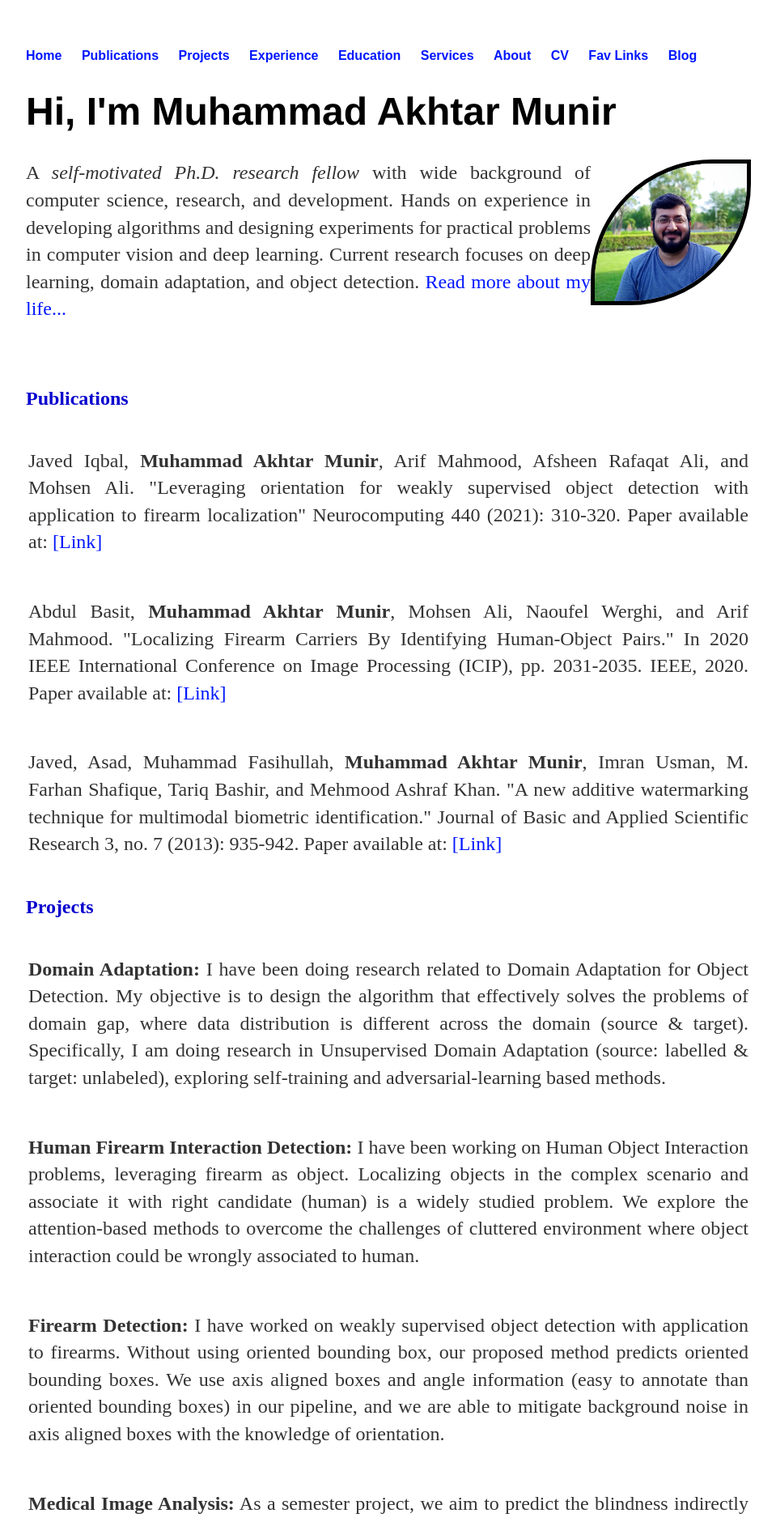
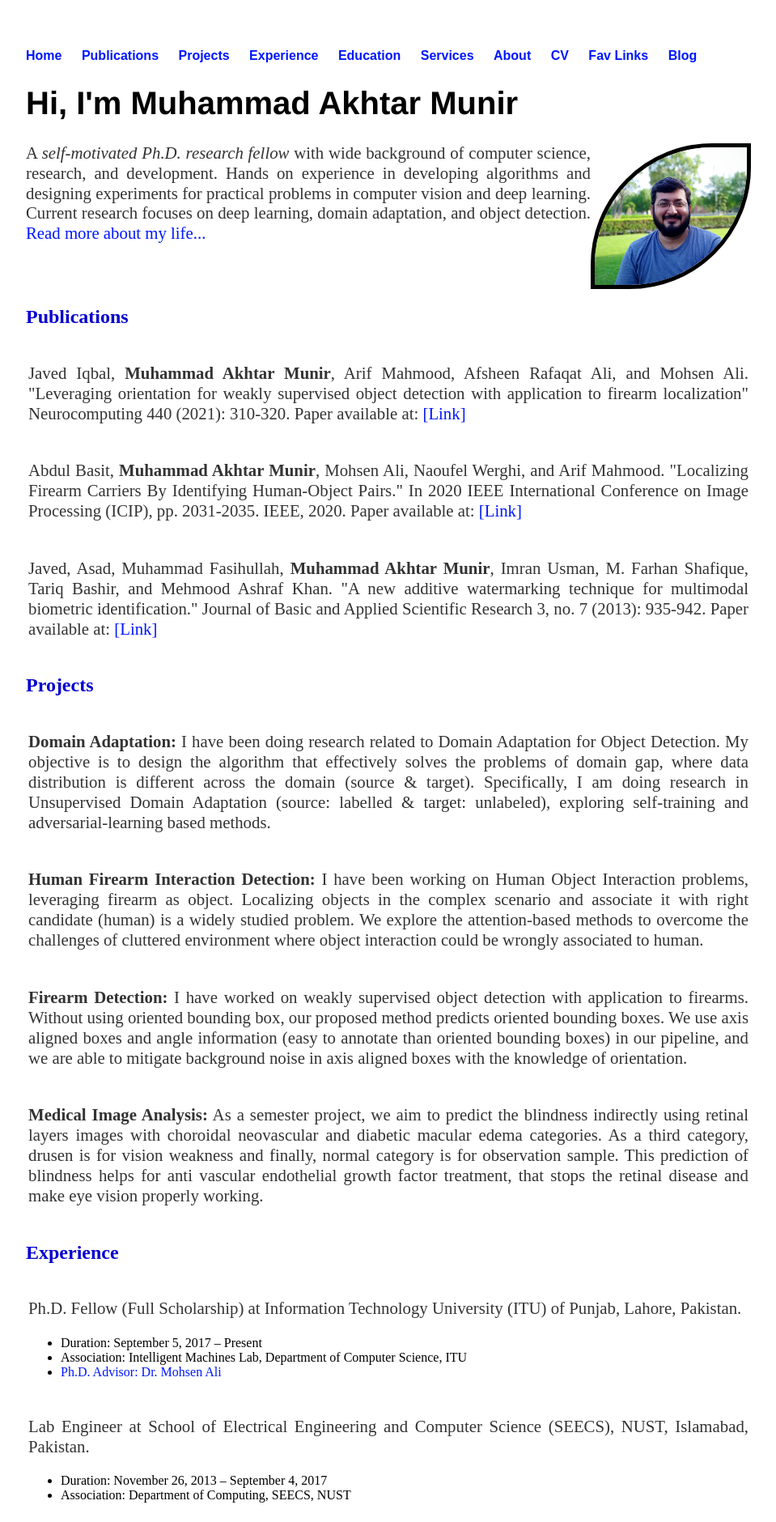
Before and after one commit to akhtarvision/akhtarvision.github.io, a Jekyll site: the page built from index.html, in a window 1280 px wide. Shown: the top 1880 px of the page at 81% size, without its empty margins (160-1119 px from the left). Built offline with Jekyll 4.4.1, drawn with Linux system fonts in a browser that asks for light colours.

Commit message:
Update main.css

```diff
--- a/css/main.css
+++ b/css/main.css
@@ -20,13 +20,13 @@ a:hover {
     text-decoration: underline;
 }
 h1 {
-    font-size: 3em;
+    font-size: 2.5em;
     font-family:'Helvetica', 'Arial', 'Sans-Serif';
 }
 p {
     text-align: justify;
-    font-size: 1.5em;
-    line-height: 1.4em;
+    font-size: 1.3em;
+    line-height: 1.2em;
     color: #333;
 }
 footer {
@@ -36,7 +36,7 @@ footer {
 
 ul.posts {
     margin: 20px auto 40px;
-    font-size: 1.5em;
+    font-size: 1.3em;
 }
 
 ul.posts li {
```
